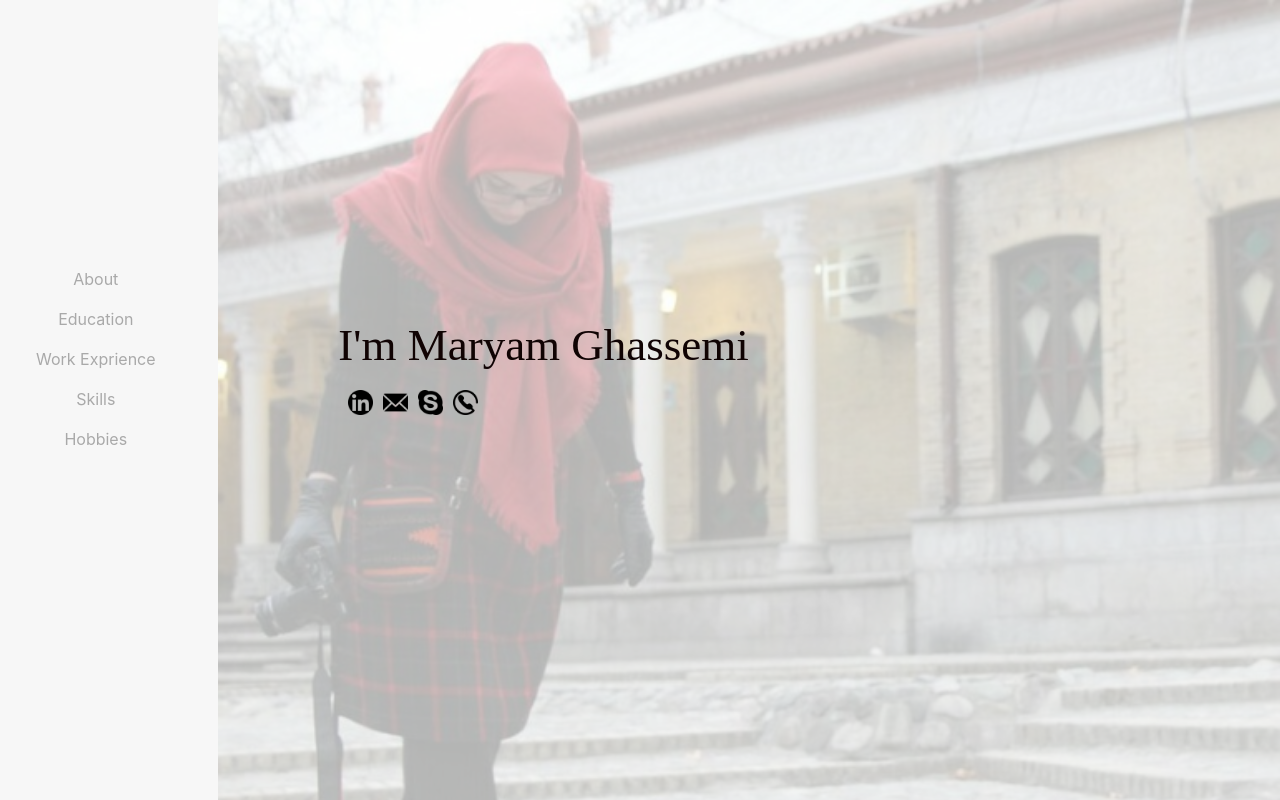
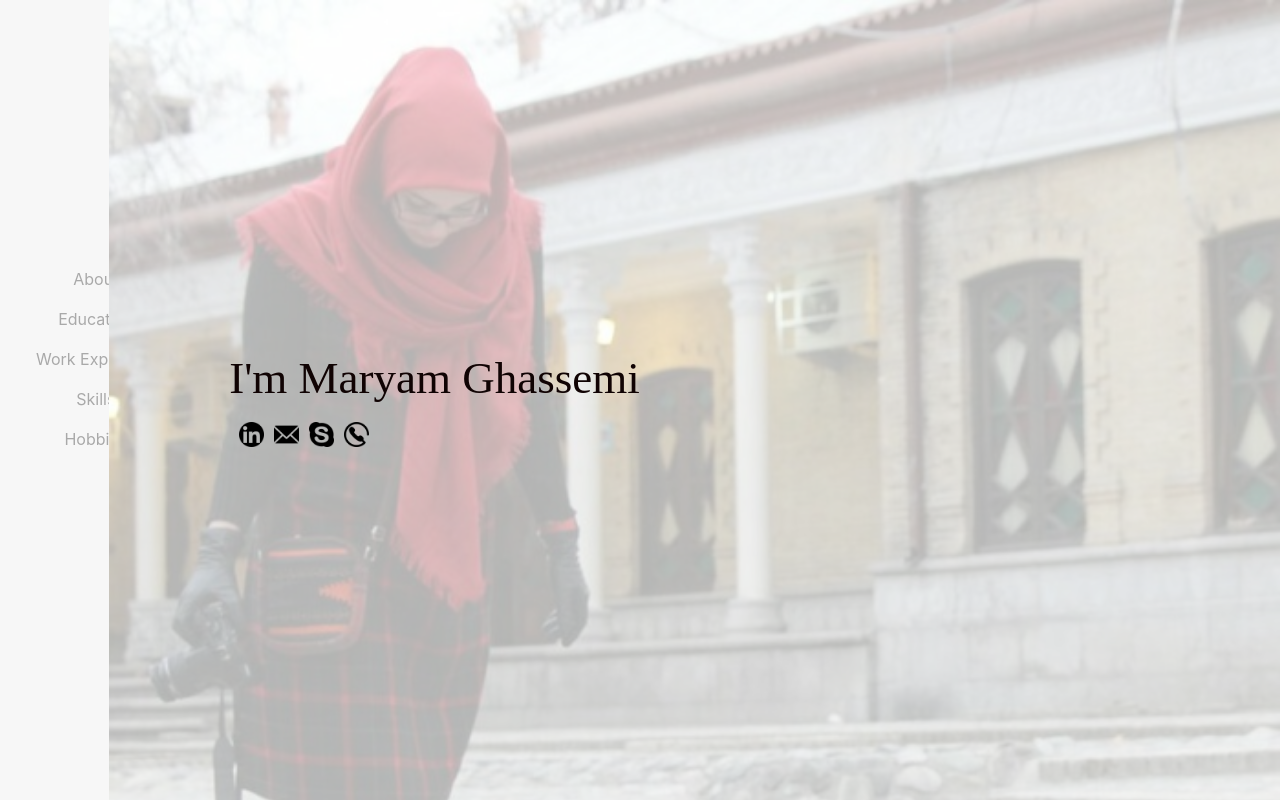
Before and after one commit to kamyab78/Resume_education, a React (Create React App) app in the folder resume/: page / in a window 1280 px wide. Shown: the top 800 px of the page. Built offline with nearby package versions, Linux system fonts and the light colour scheme.

Commit message:
Add grids

```diff
--- a/resume/src/Landing/Landing.js
+++ b/resume/src/Landing/Landing.js
@@ -42,7 +42,7 @@ class Landing extends Component {
     render() {
         return (
             <div class="row" style={{ backgroundColor: '#f7f7f7' }}>
-                <div class="col-lg-2 col-1 nav_class">
+                <div class="col-lg-2 col-xl-1 nav_class">
                     <div class="nav flex-column nav-pills nav_class" id="v-pills-tab" role="tablist" aria-orientation="vertical" style={{ textAlign: 'center' }}>
                         <a class="nav-link" id="about" data-toggle="pill" role="tab" aria-controls="v-pills-home" aria-selected="true">About</a>
                         <a class="nav-link" id="education" data-toggle="pill" role="tab" aria-controls="v-pills-profile" aria-selected="false">Education</a>
@@ -51,7 +51,7 @@ class Landing extends Component {
                         <a class="nav-link" id="hobbi" data-toggle="pill" role="tab" aria-controls="v-pills-settings" aria-selected="false">Hobbies</a>
                     </div>
                 </div>
-                <div class="col-lg-10 col-11">
+                <div class="col-lg-10 col-xl-11">
                     <div class="tab-content" id="v-pills-tabContent">
                         <div class="tab-pane fade show active" id="v-pills-home" role="tabpanel" aria-labelledby="v-pills-home-tab" >
 
```
